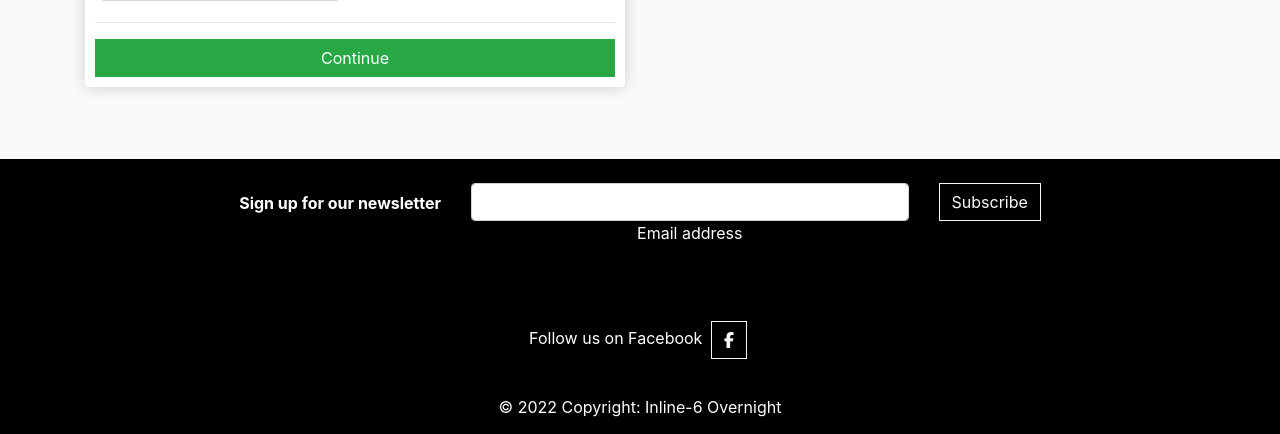
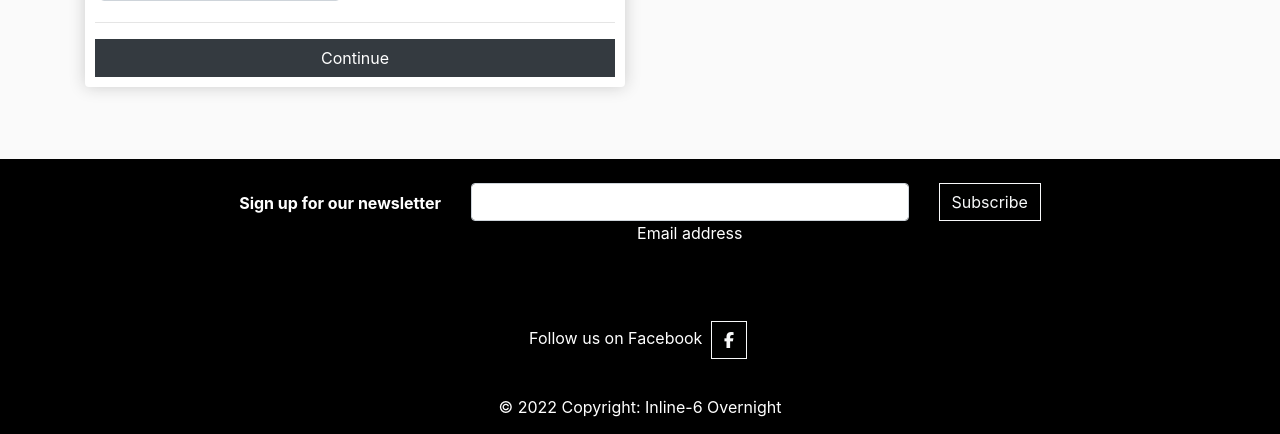
Before and after one commit to Code-Institute-Submissions/inline-6-overnight, a Django app: template store/templates/store/checkout.html in a window 1280 px wide. Shown: the part 305-739 px from the top of the page. Run offline with Django 3.2, Linux system fonts and the light colour scheme; the template is opened without the code that fills it, so the values that code supplies are empty; the visitor is signed in with stand-in values (Sample User, id 1); some libraries are stand-ins or nearby versions.

Commit message:
Change the color of the Checkout and Continue buttons, create the docs folder and the user stories, color scheme and typography sections of the README.md file

```diff
--- a/store/templates/store/cart.html
+++ b/store/templates/store/cart.html
@@ -14,7 +14,7 @@
                             <th><h5 class="cart-size">Total: <strong>€{{order.get_cart_total|floatformat:2}}</strong></h5></th>
                             {% if items %}
                                 <th>
-                                    <a style="float: right; margin: 5px;" class="btn btn-success cart-size" href="{% url 'checkout' %}">
+                                    <a style="float: right; margin: 5px;" class="btn btn-dark cart-size" href="{% url 'checkout' %}">
                                         Checkout
                                     </a>
                                 </th>
--- a/store/templates/store/checkout.html
+++ b/store/templates/store/checkout.html
@@ -37,7 +37,7 @@
                         </div>
                         <hr>
 
-                        <input id="form-button" class="btn btn-success btn-block" type="submit" value="Continue">
+                        <input id="form-button" class="btn btn-dark btn-block" type="submit" value="Continue">
                     </form>
                 </div>
                 <br>
```
Also changed, not shown: README.md.
